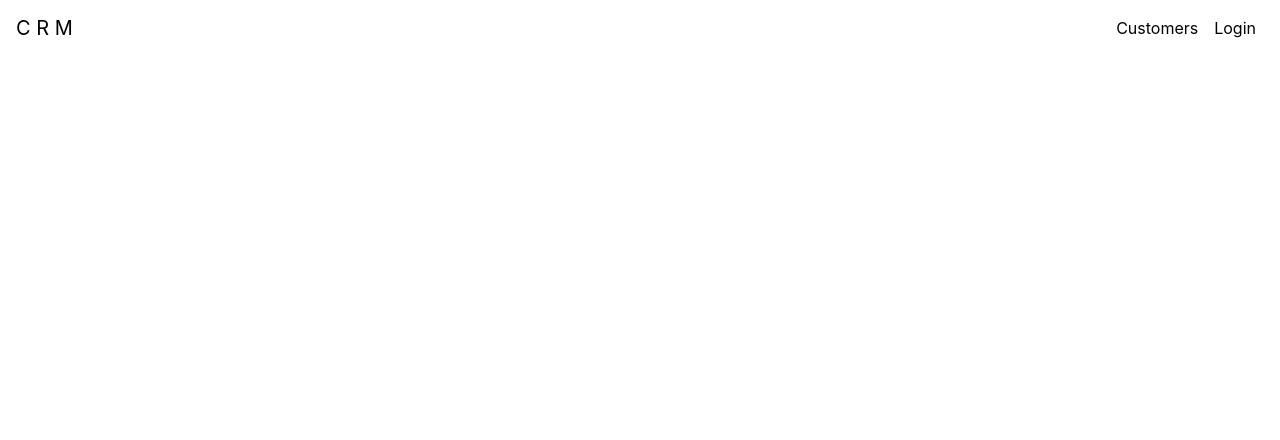
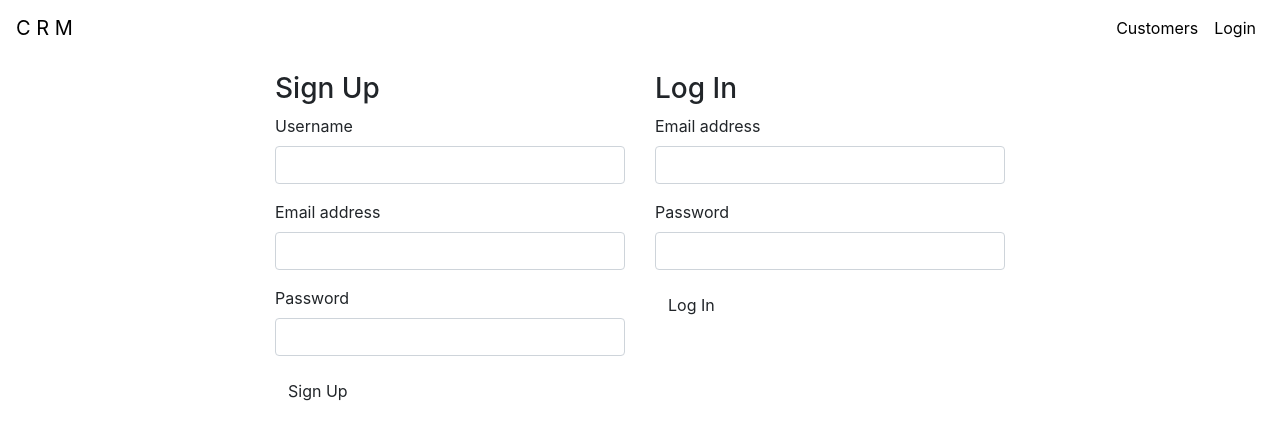
Before and after one commit to SFoxGit/CRM, a React (Create React App) app in the folder client/: page /login in a window 1280 px wide. Shown: the top 440 px of the page. Built offline with nearby package versions, Linux system fonts and the light colour scheme; no server answers.

Commit message:
login page

```diff
--- a/client/src/App.js
+++ b/client/src/App.js
@@ -7,6 +7,9 @@ import Login from "./components/Login";
 
 function App() {
   const [test, setTest] = useState([])
+  const [loggedIn, setLoggedIn] = useState();
+  const [userID, setUserID] = useState();
+
   useEffect(() => {
     axios.get('/api/user')
       .then(res => {
@@ -19,7 +22,7 @@ function App() {
       <p>{test}</p>
       <Switch>
         <Route exact path="/login">
-          <Login />
+          <Login setUserID={setUserID} setLoggedIn={setLoggedIn} />
         </Route>
       </Switch>
     </Router>
--- a/client/src/components/Header/index.jsx
+++ b/client/src/components/Header/index.jsx
@@ -13,7 +13,7 @@ export default function Header() {
           {/* <NavDropdown title="Work" id="collasible-nav-dropdown">
             <NavDropdown.Item href="/work">All Projects</NavDropdown.Item>
           </NavDropdown> */}
-          <Nav.Link href="/resume" style={{color: "black"}}>Login</Nav.Link>
+          <Nav.Link href="/login" style={{color: "black"}}>Login</Nav.Link>
         </Nav>
       </Navbar.Collapse>
     </Navbar>
--- a/client/src/components/Login/index.jsx
+++ b/client/src/components/Login/index.jsx
@@ -1,9 +1,92 @@
-import React from 'react'
+import React, { useRef } from "react";
+import axios from "axios";
+// import userContext from "../../utils/userContext";
+import { useHistory } from "react-router-dom";
 
-export default function Login() {
+export default function Login(props) {
+  const setUserID = props.setUserID
+  const setLoggedIn = props.setLoggedIn
+  const history = useHistory()
+  const loginEmail = useRef();
+  const loginUsername = useRef();
+  const loginFormHandler = async (event) => {
+    event.preventDefault();
+
+    const email = loginEmail.current.value;
+    const password = loginUsername.current.value;
+
+    if (email && password) {
+      await axios.post('/api/user/login', { email, password }, { withCredentials: true })
+        .then(res => {
+          setUserID(res.data.user_id)
+          setLoggedIn(true);
+          history.push('/')
+        })
+        .catch(err => console.log(err))
+
+
+    }
+  };
+  const signupEmail = useRef();
+  const signupUsername = useRef();
+  const signupPassword = useRef();
+
+  const signupFormHandler = async (event) => {
+    event.preventDefault();
+    const email = signupEmail.current.value;
+    const username = signupUsername.current.value;
+    const password = signupPassword.current.value;
+
+    if (email && username && password) {
+      await axios.post('/api/user', { email, username, password }, { withCredentials: true })
+        .then(res => {
+          setUserID(res.data.user_id)
+          setLoggedIn(true);
+          history.push('/CreateGame');
+        })
+        .catch(err => console.log(err))
+    }
+
+  };
+
   return (
-    <div>
+    <div className="container main-content">
 
+
+      <div className="row justify-content-center">
+        <form className="col-4">
+          <h3>Sign Up</h3>
+          <div className="form-group">
+            <label htmlFor="signupUsername">Username</label>
+            <input ref={signupUsername} type="text" className="form-control" id="signupUsername" aria-describedby="userHelp" />
+          </div>
+          <div className="form-group">
+            <label htmlFor="signupEmail">Email address</label>
+            <input ref={signupEmail} type="email" className="form-control" id="signupEmail" aria-describedby="emailHelp" />
+          </div>
+          <div className="form-group">
+            <label htmlFor="signupPassword">Password</label>
+            <input ref={signupPassword} type="password" className="form-control" id="signupPassword" />
+          </div>
+          <div className="btn-parent">
+            <button onClick={signupFormHandler} type="submit" className="btn">Sign Up</button>
+          </div>
+        </form>
+        <form className="col-4">
+          <h3>Log In</h3>
+          <div className="form-group">
+            <label htmlFor="exampleInputEmail1">Email address</label>
+            <input ref={loginEmail} type="email" className="form-control" id="exampleInputEmail1" aria-describedby="emailHelp" />
+          </div>
+          <div className="form-group">
+            <label htmlFor="exampleInputPassword1">Password</label>
+            <input ref={loginUsername} type="password" className="form-control" id="exampleInputPassword1" />
+          </div>
+          <div className="btn-parent">
+            <button onClick={loginFormHandler} type="submit" className="btn">Log In</button>
+          </div>
+        </form>
+      </div>
     </div>
   )
 }
```
